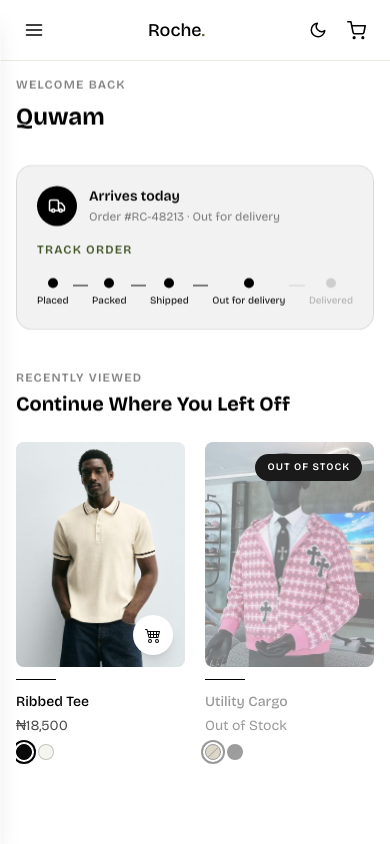
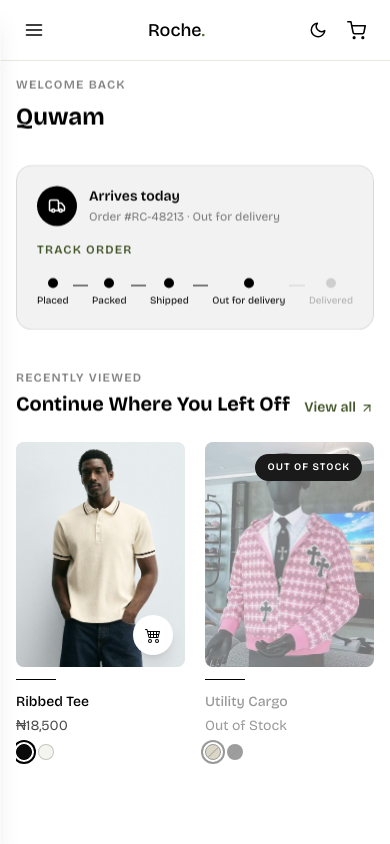
Before and after one commit to Quwambinuyo/Roche, a React (Vite) app in the folder frontend/: page /home in a window 390 px wide. Shown: the top 844 px of the page. Built offline with nearby package versions, Linux system fonts and the light colour scheme.

Commit message:
productrail bug fix

```diff
--- a/frontend/src/pages/Home/ProductRail.jsx
+++ b/frontend/src/pages/Home/ProductRail.jsx
@@ -37,7 +37,7 @@ const ProductRail = ({
         {!isEmpty && (
           <Link
             to={viewAllHref}
-            className="hidden sm:inline-flex items-center gap-1 text-sm font-semibold text-tertiary-700"
+            className="inline-flex items-center gap-1 text-sm font-semibold text-tertiary-700"
           >
             View all <ArrowUpRight size={14} />
           </Link>
```
